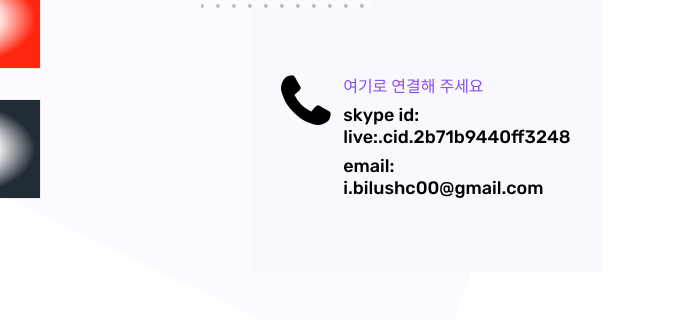
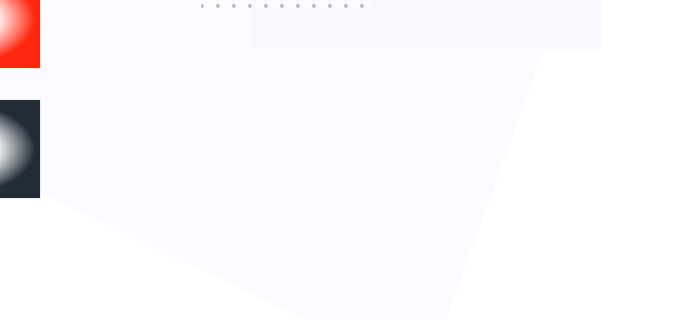
Before and after one commit to irynadev/Portfolio, a plain HTML site: page index.html in a window 1280 px wide. Shown: the part 1412-1732 px from the top of the page, 594-1280 px from the left. Drawn offline with Linux system fonts and the light colour scheme; some packages are replaced by stand-ins of ours.

Commit message:
remove contact information
remove contact information in index.html

```diff
--- a/index.html
+++ b/index.html
@@ -265,16 +265,6 @@
 						<div class="d-flex mb-50">
 							<span class="lage">7</span>
 							<span class="smll">Years Experience Working</span>
-						</div>
-						<div class="call-now d-flex">
-							<div>
-								<span class="fa fa-phone"></span>
-							</div>
-							<div class="ml-15">
-								<p>여기로 연결해 주세요</p>
-								<h4>skype id: live:.cid.2b71b9440ff3248</h4>
-								<h4>email: i.bilushc00@gmail.com</h4>
-							</div>
 						</div>
 					</div>
 				</div>
```
